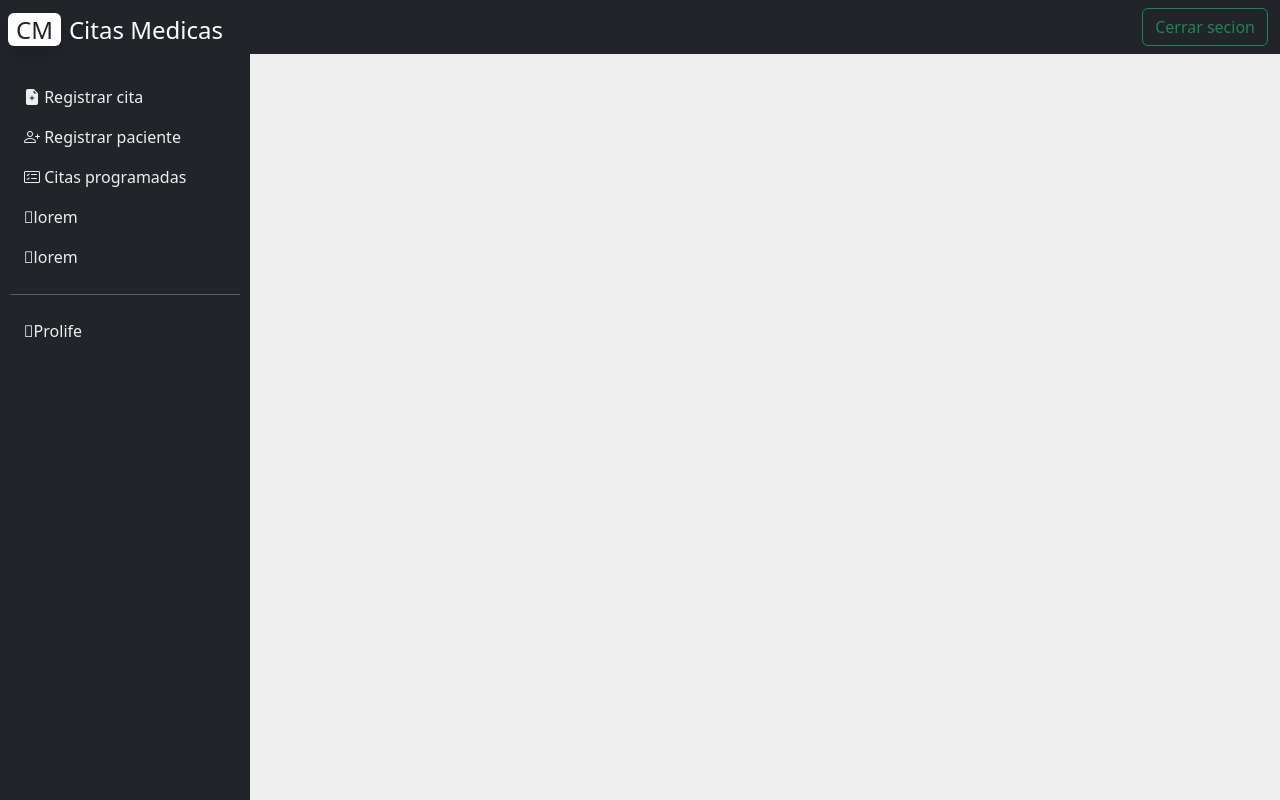
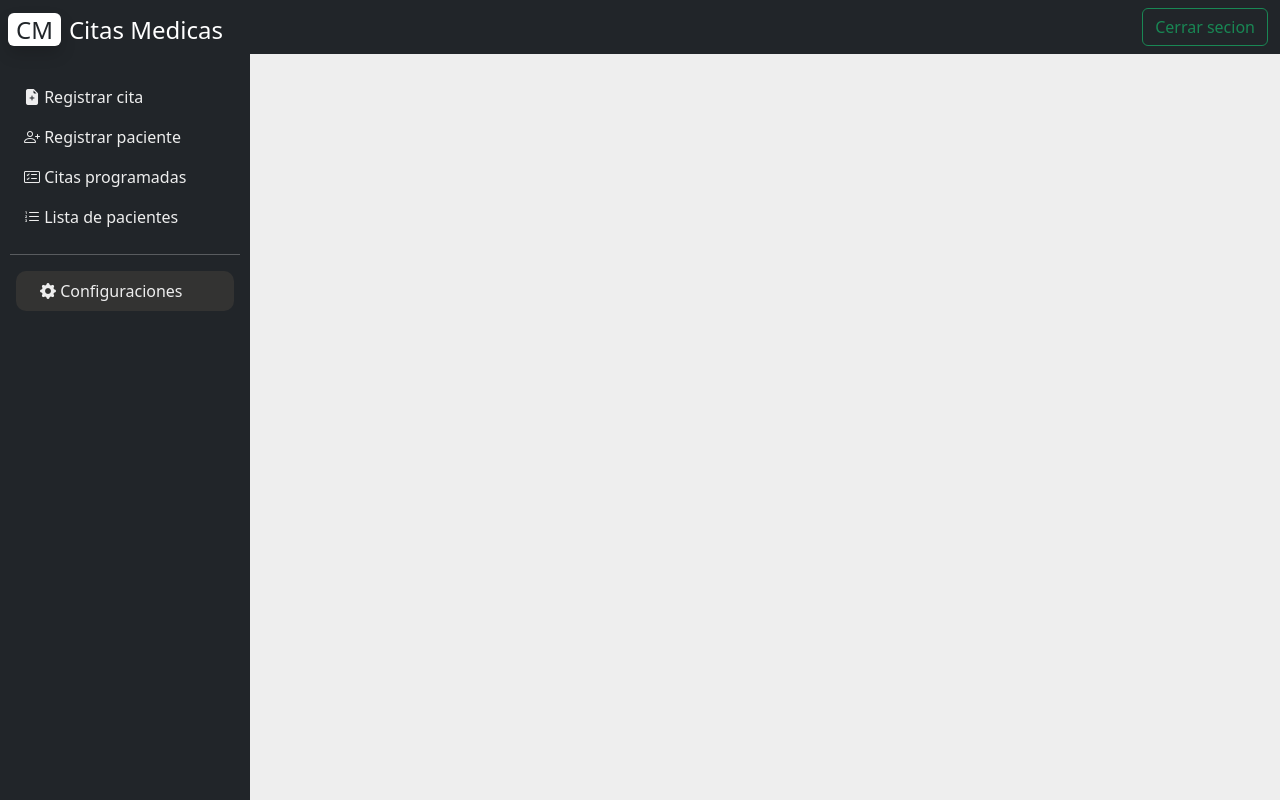
Before and after one commit to ErickGonzalez01/ProyectoCitasMedicas, a PHP site: page /view/main.php in a window 1280 px wide. Run offline with PHP 8.4, Linux system fonts and the light colour scheme; the template is opened without the code that fills it, so the values that code supplies are empty; some libraries are stand-ins or nearby versions.

Commit message:
05/02/2023

```diff
--- a/src/scss/estilos/_sider.scss
+++ b/src/scss/estilos/_sider.scss
@@ -56,3 +56,17 @@ hr.h-color{
     margin-left: 10px;
     margin-right: 10px;
 }
+
+.inline{
+    display: none;
+}
+
+.online{
+    display: block;
+}
+.bg{
+    background: #333332;
+    border-radius: 10px;
+    margin-left: 1rem;
+    margin-right: 1rem;
+}
--- a/view/main.php
+++ b/view/main.php
@@ -22,15 +22,51 @@
                 </div>
 
                 <ul class="list-unstyled px-2">
-                    <li id="cita" class="<?php echo $sider["cita"] ?? "" ?>"><a class="text-decoration-none px-3 py-2 d-block" href="/traveler"><i class="bi bi-file-earmark-plus-fill"></i> Registrar cita</a></li>
-                    <li id="paciente" class="<?php echo $sider["paciente"] ?? "" ?>"><a class="text-decoration-none px-3 py-2 d-block" href="/paciente"><i class="bi bi-person-plus"></i> Registrar paciente</a></li>
-                    <li class="<?php echo $sider["citas_programadas"] ?? "" ?>"><a class="text-decoration-none px-3 py-2 d-block" href="/listarcitas"><i class="bi bi-card-checklist"></i> Citas programadas</a></li>
-                    <li class=""><a class="text-decoration-none px-3 py-2 d-block" href="#"><i class="fal fa-home"></i>lorem</a></li>
-                    <li class=""><a class="text-decoration-none px-3 py-2 d-block" href="#"><i class="fal fa-home"></i>lorem</a></li>
+                    <li id="cita" class="<?php echo $sider["cita"] ?? "" ?>">
+                        <a class="text-decoration-none px-3 py-2 d-block" href="/traveler">
+                            <i class="bi bi-file-earmark-plus-fill"></i>
+                            Registrar cita
+                        </a>
+                    </li>
+                    <li id="paciente" class="<?php echo $sider["paciente"] ?? "" ?>">
+                        <a class="text-decoration-none px-3 py-2 d-block" href="/paciente">
+                            <i class="bi bi-person-plus"></i>
+                            Registrar paciente
+                        </a>
+                    </li>
+                    <li class="<?php echo $sider["citas_programadas"] ?? "" ?>">
+                        <a class="text-decoration-none px-3 py-2 d-block" href="/listarcitas">
+                            <i class="bi bi-card-checklist"></i>
+                            Citas programadas
+                        </a>
+                    </li>
+                    <li class="<?php echo $sider["lista_de_pacientes"] ?? "" ?>">
+                        <a class="text-decoration-none px-3 py-2 d-block" href="/listarpacientes">
+                            <i class="bi bi-list-ol"></i>
+                            Lista de pacientes
+                        </a>
+                    </li>
+
                 </ul>
                 <hr class="h-css">
-                <ul class="list-unstyled px-2">
-                    <li class=""><a class="text-decoration-none px-3 py-2 d-block" href=""><i class="fal fa-home"></i>Prolife</a></li>
+                <ul class="list-unstyled px-2 bg">
+                    <li id="menu_lista" class=""><a class="text-decoration-none px-3 py-2 d-block" href="#"><i class="bi bi-gear-fill"></i> Configuraciones</a></li>
+                    <li>
+                        <ul id="menu" class="list-unstyled px-2 inline bg">
+                            <li id="servicio"><a class="text-decoration-none px-3 py-2 d-block" href="#"><i class="fal fa-home"></i> Servicios</a></li>
+                            <ul id="servicio-item" class="inline">
+                                <li><a class="text-decoration-none px-3 py-2 d-block" href=""><i class="fal fa-home"></i> Lista de servicios</a></li>
+                                <li><a class="text-decoration-none px-3 py-2 d-block" href=""><i class="fal fa-home"></i> Servicios</a></li>
+                                <li><a class="text-decoration-none px-3 py-2 d-block" href=""><i class="fal fa-home"></i> Servicios</a></li>
+                            </ul>
+                            <li id="usuario"><a class="text-decoration-none px-3 py-2 d-block" href="#"><i class="fal fa-home"></i> Usuarios</a></li>
+                            <ul id="usuario-item" class="inline">
+                                <li><a class="text-decoration-none px-3 py-2 d-block" href=""><i class="fal fa-home"></i> Servicios</a></li>
+                                <li><a class="text-decoration-none px-3 py-2 d-block" href=""><i class="fal fa-home"></i> Servicios</a></li>
+                                <li><a class="text-decoration-none px-3 py-2 d-block" href=""><i class="fal fa-home"></i> Servicios</a></li>
+                            </ul>
+                        </ul>
+                    </li>
                 </ul>
             </div>
             <div class="content">
@@ -58,9 +94,8 @@
             </div>
         </div>
     </div>
-    <!-- <script src="https://cdn.jsdelivr.net/npm/vue@2/dist/vue.js"></script>
-    <script src="build/js/main.js"></script> -->
-
+    <!-- <script src="https://cdn.jsdelivr.net/npm/vue@2/dist/vue.js"></script>-->
+    <script src="build/js/jquery_main.js"></script>
 </body>
 
 </html>
```
Also changed, not shown: controller/PacienteController.php (+12 -2 lines), model/Paciente.php (+9 -2 lines), view/pagues/listar_paciente.php (+8 -10 lines), public/build/css/app.css, public/build/js/jquery_main.js (added).
